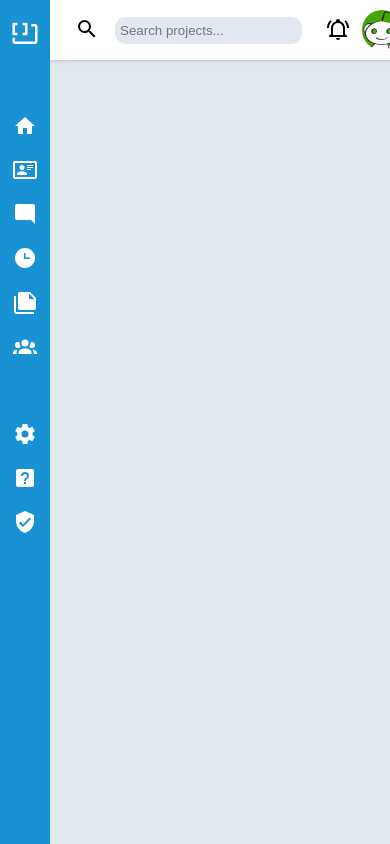
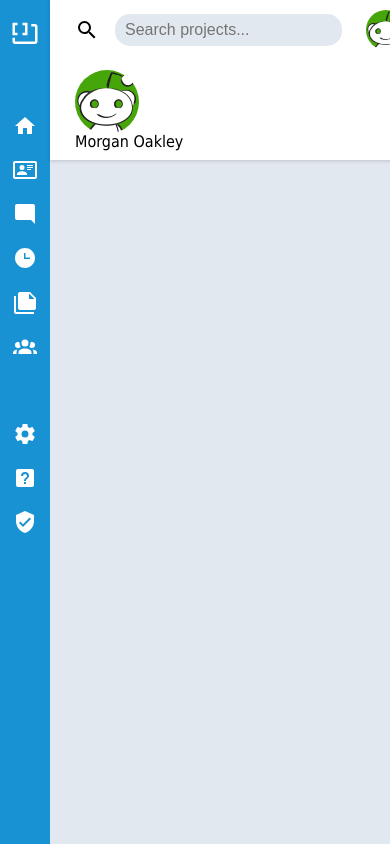
Before and after one commit to AlexDeL8/odin-admin-dashboard-react, a React (Vite) app: page / in a window 390 px wide. Shown: the top 844 px of the page. Built offline with nearby package versions, Linux system fonts and the light colour scheme.

Commit message:
fix: updating profile pic sizing and navbar responsive layout

```diff
--- a/src/App.css
+++ b/src/App.css
@@ -18,6 +18,12 @@ main {
     background-color: var(--backgroundColor);
 }
 
+.iconContainer {
+    display: flex;
+    justify-content: center;
+    align-items: center;
+}
+
 @media(max-width: 549px) {
     main {
         grid-template-columns: 50px 1fr;
--- a/src/components/Dashboard.css
+++ b/src/components/Dashboard.css
@@ -1,5 +1,15 @@
 /* Common */
-.profilePicContainer {
+.pictureSizeSm {
+    height: 2.5em;
+    width: 2.5em;
+}
+
+.pictureSizeMd {
+    height: 4em;
+    width: 4em;
+}
+
+.pictureSizeLg {
     height: 2.5em;
     width: 2.5em;
 }
@@ -20,9 +30,12 @@
     box-shadow: rgba(0, 0, 0, 0.16) 0px 1px 4px;
 }
 
+.dashboardBarContainer {
+    padding: 10px 25px;
+}
+
 /* Navbar */
-.navbarContainer {
-    padding: 10px 25px;
+#navbarContainer {
     display: grid;
     grid-template-columns: 3fr 1.5fr;
     align-items: center;
@@ -38,9 +51,10 @@
 #navbarSearchContainer > input {
     flex-grow: 1;
     border: none;
-    border-radius: 11px;
+    border-radius: 15px;
     background-color: var(--backgroundColor);
-    padding: 5px;
+    padding: 7px 10px;
+    font-size: 1rem;
 }
 
 #navbarSearchContainer > input:focus {
@@ -62,17 +76,13 @@
 }
 
 @media(max-width: 549px) {
-    #navbarProfileContainer {
-        column-gap: 0.75em;
+    #navbarProfileContainer > #notificationIcon {
+        display: none;
     }
 }
 
 @media(max-width: 349px) {
-    #navbarSearchContainer > .searchIcon {
-        display: none;
-    }
-
-    #navbarProfileContainer > .notificationIcon {
+    #navbarSearchContainer > #searchIcon {
         display: none;
     }
 }
--- a/src/components/Dashboard.tsx
+++ b/src/components/Dashboard.tsx
@@ -1,7 +1,9 @@
 // import { useState } from 'react'
-import Navbar from './Navbar'
 import { loggedInUser } from '../users'
 import './Dashboard.css'
+
+import Navbar from './Navbar'
+import Taskbar from './Taskbar'
 
 export enum DashboardType {
     Admin = "Admin",
@@ -12,11 +14,13 @@ const Dashboard = () => {
     // const [dashboardType, setDashboardType] = useState(DashboardType.Admin)
     return (
         <div className='dashboardBar'>
-            <div className='navbarContainer'>
-            <Navbar /* setType={setDashboardType} */ loggedInUser={loggedInUser} />
+            <div className='dashboardBarContainer' id='navbarContainer'>
+                <Navbar /* setType={setDashboardType} */ loggedInUser={loggedInUser} />
+            </div>
+            <div className='dashboardBarContainer' id='taskbarContainer'>
+                <Taskbar loggedInUser={loggedInUser} />
             </div>
         </div>
-        // <Taskbar />
         // <DashboardContent type={dashboardType} />
     )
 }
--- a/src/components/Navbar.tsx
+++ b/src/components/Navbar.tsx
@@ -15,11 +15,11 @@ const Navbar = (props: NavbarProps) => {
   return (
     <>
         <div id='navbarSearchContainer'>
-            <div className='searchIcon'><Icon path={mdiMagnify} size={1} /></div>
+            <div className='iconContainer' id='searchIcon'><Icon path={mdiMagnify} size={1} /></div>
             <input type='text' placeholder='Search projects...' />
         </div>
         <div id='navbarProfileContainer'>
-            <div className='notificationIcon'><Icon path={mdiBellRingOutline} size={1} /></div>
+            <div className='iconContainer' id='notificationIcon'><Icon path={mdiBellRingOutline} size={1} /></div>
             <ProfilePic size={1} image={props.loggedInUser.profilePic ?? defaultProfilePic} />
             <div className='usernameText'>{props.loggedInUser.name}</div>
         </div>
--- a/src/components/ProfilePic.tsx
+++ b/src/components/ProfilePic.tsx
@@ -6,11 +6,26 @@ type ProfilePicProps = {
 }
 
 const ProfilePic = (props: ProfilePicProps) => {
-  return (
-    <div className='profilePicContainer'>
-        <img className='profilePicImg' src={props.image} alt='Profile Photo'></img>
-    </div>
-  )
+    let pictureSizeClass = 'pictureSizeSm'
+    switch (props.size) {
+        case 1:
+            pictureSizeClass = 'pictureSizeSm'
+            break;
+        case 2:
+            pictureSizeClass = 'pictureSizeMd'
+            break;
+        case 3:
+            pictureSizeClass = 'pictureSizeLg'
+            break;
+        default:
+            pictureSizeClass = 'pictureSizeSm'
+            break;
+    }
+    return (
+        <div className={'profilePicContainer ' + (pictureSizeClass)}>
+            <img className='profilePicImg' src={props.image} alt='Profile Photo'></img>
+        </div>
+    )
 }
 
 export default ProfilePic
--- /dev/null
+++ b/src/components/Taskbar.tsx
@@ -0,0 +1,20 @@
+import type { User } from '../users'
+import './Dashboard.css'
+
+import ProfilePic from './ProfilePic'
+import defaultProfilePic from '../assets/avatar_default_02_A5A4A4.png'
+
+type TaskbarProps = {
+    loggedInUser: User
+}
+
+const Taskbar = (props: TaskbarProps) => {
+    return (
+        <>
+            <ProfilePic size={2} image={props.loggedInUser.profilePic ?? defaultProfilePic} />
+            <div>{props.loggedInUser.name}</div>
+        </>
+    )
+}
+
+export default Taskbar
```
